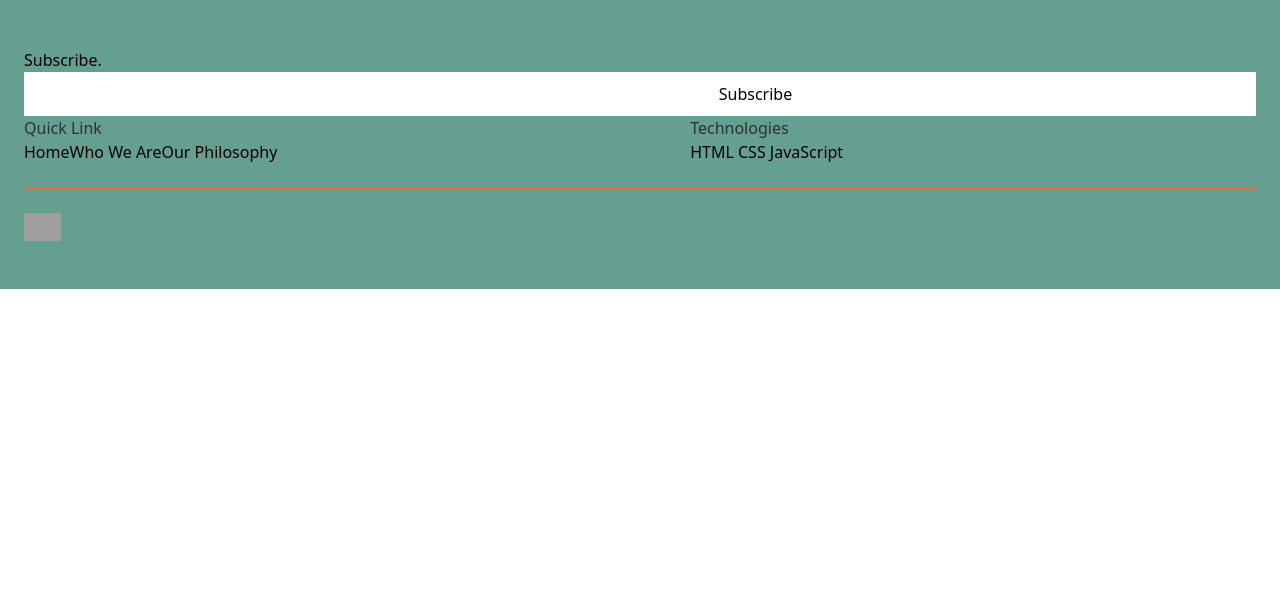
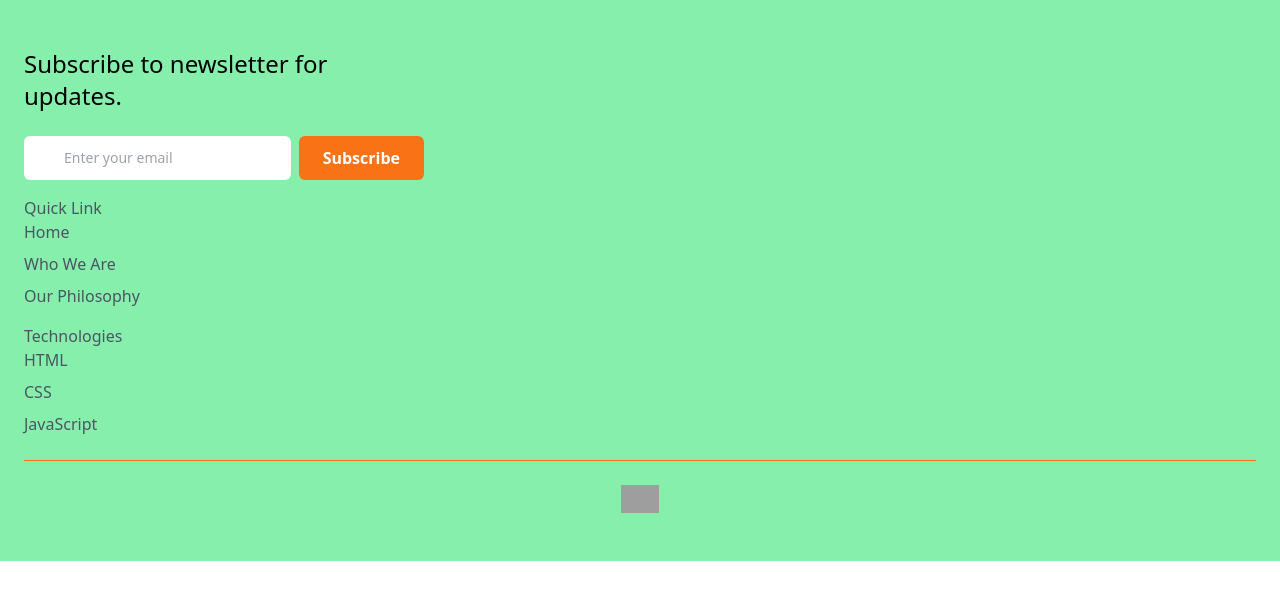
Before and after one commit to MinnieNcapai/Module_8R_CS20240192-_WFC2407_GroupA_Minenhle-Ncapai_SDF08, a plain HTML site: page Module_08R_StudentNo_Classcode_Group_Name-Surname_SDF08_R-main/Module_08R_StudentNo_Classcode_Group_Name-Surname_SDF08_R-main/index.html in a window 1280 px wide. Drawn offline with nearby package versions, Linux system fonts and the light colour scheme; grey boxes are pictures that could not be loaded.

Commit message:
-Added a footer with a subscription form, quick links, and technology links using Tailwind CSS. -Added hover effects for footer links and buttons

```diff
--- a/Module_08R_StudentNo_Classcode_Group_Name-Surname_SDF08_R-main/Module_08R_StudentNo_Classcode_Group_Name-Surname_SDF08_R-main/index.html
+++ b/Module_08R_StudentNo_Classcode_Group_Name-Surname_SDF08_R-main/Module_08R_StudentNo_Classcode_Group_Name-Surname_SDF08_R-main/index.html
@@ -8,46 +8,42 @@
     <link href="https://cdn.jsdelivr.net/npm/tailwindcss@2.2.19/dist/tailwind.min.css" rel="stylesheet">
 </head>
 <body>
-    <footer class="bg-[#659f8f] dark:bg-[#313131]">
-        <div class="container">
-            <footer class="bg-[#659f8f] dark:bg-[#313131]">
+    <footer class="bg-green-300 dark:bg-green-300">
         <div class="container px-6 py-12 mx-auto">
-                    <div class="grid">
-                        <div class="sm:col-span-2">
-                            <h1 class="max-w-lg" >Subscribe.</h1>
-                            <div class="flex">
-                                <input id="email" type="text">
-                                <button class="w-full px-6 py-2.5 bg-white">
+            <div class="grid grid-cols-1 sm:grid-cols-3 gap-4">
+                <div>
+                    <h1 class="max-w-lg text-2xl">Subscribe to newsletter for updates.</h1>
+                    <div class="flex flex-col mx-auto mt-6 space-y-3 md:space-y-0 md:flex-row">
+                        <input id="email" type="text" class="w-full py-2 pl-10 text-sm text-gray-700 rounded-md sm:mr-2 mb-2 sm:mb-0" placeholder="Enter your email">
+                        <button class="px-6 py-2.5 bg-orange-500 hover:bg-orange-700 text-white font-bold rounded-md">
                             Subscribe
                         </button>
                     </div>
                 </div>
-                        <div>
-                            <p class="text-[#313131]">Quick Link</p>
-                            <div class="flex">
-                                <a href="#">Home</a>
-                                <a href="#">Who We Are</a>
-                                <a href="#">Our Philosophy</a>
+                <div class="md:col-span-3">
+                    <p class="text-gray-600">Quick Link</p>
+                    <div class="flex flex-col space-y-2">
+                        <a href="#" class="text-gray-600 hover:text-gray-900">Home</a>
+                        <a href="#" class="text-gray-600 hover:text-gray-900">Who We Are</a>
+                        <a href="#" class="text-gray-600 hover:text-gray-900">Our Philosophy</a>
                     </div>
                 </div>
-                        <div>
-                            <p class="text-[#313131]">Technologies</p>
-                            <div class="">
-                                <a href="#">HTML</a>
-                                <a href="#">CSS</a>
-                                <a href="#">JavaScript</a>
+                <div class="md:col-span-2">
+                    <p class="text-gray-600">Technologies</p>
+                    <div class="flex flex-col space-y-2">
+                        <a href="#" class="text-gray-600 hover:text-gray-900">HTML</a>
+                        <a href="#" class="text-gray-600 hover:text-gray-900">CSS</a>
+                        <a href="#" class="text-gray-600 hover:text-gray-900">JavaScript</a>
                     </div>
                 </div>
             </div>
-
-                    <hr class="my-6 border-[#d86943]">
-
-                    <div class="flex">
+            <hr class="my-6 border-orange-500">
+            <div class="flex justify-center">
                 <a href="#">
                     <img class="w-auto h-7" src="https://codespace-assets.global.ssl.fastly.net/wp/assets/website/codespace-primary-logo-light.svg" alt="">
                 </a>
             </div>
+        </div>
     </footer>
-
 </body>
 </html>
```
Lines whose indentation alone changed are shown as unchanged.
